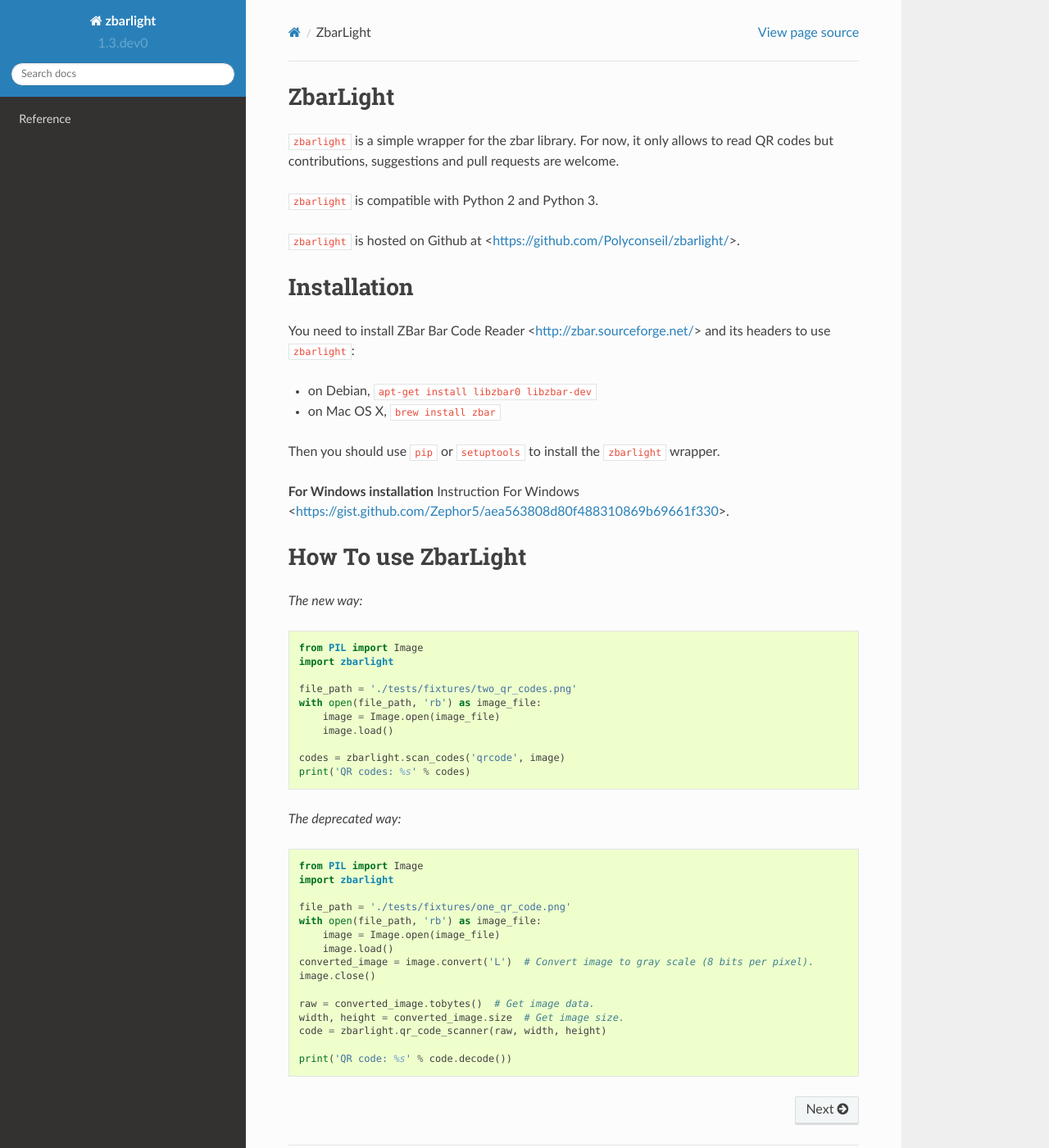
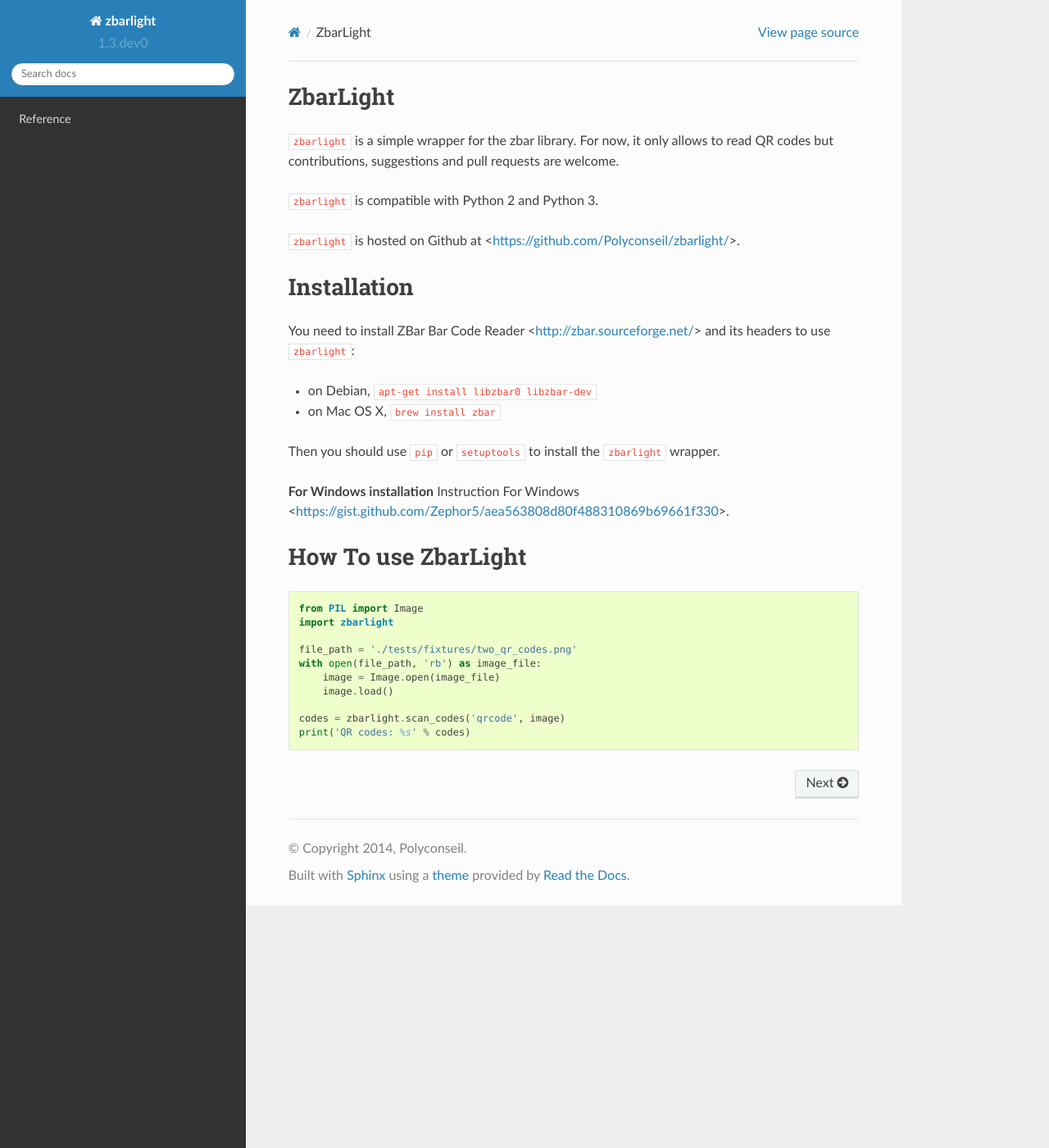
Before and after one commit to Polyconseil/zbarlight, a Sphinx documentation site: the page built from docs/index.rst, in a window 1280 px wide and 1400 px high. Shown: the whole window at 82% size. Built offline with Sphinx 7.4.7 and the Read the Docs theme 2.0.0, drawn with Linux system fonts in a browser that asks for light colours.

Commit message:
Drop depreacted qr_code_scanner() function
The qr_code_scanner() function is deprecated since september 2015, it's
  time to drop it.

```diff
--- a/ChangeLog.rst
+++ b/ChangeLog.rst
@@ -1,10 +1,10 @@
 ChangeLog
 =========
 
-1.3 (unreleased)
+2.0 (unreleased)
 ----------------
 
-- Nothing changed yet.
+- Drop deprecated qr_code_scanner() method.
 
 
 1.2 (2017-03-09)
--- a/README.rst
+++ b/README.rst
@@ -23,8 +23,6 @@
 How To use ZbarLight
 ====================
 
-*The new way:*
-
 .. code-block:: python
 
     from PIL import Image
@@ -37,24 +35,3 @@
 
     codes = zbarlight.scan_codes('qrcode', image)
     print('QR codes: %s' % codes)
-
-
-*The deprecated way:*
-
-.. code-block:: python
-
-    from PIL import Image
-    import zbarlight
-
-    file_path = './tests/fixtures/one_qr_code.png'
-    with open(file_path, 'rb') as image_file:
-        image = Image.open(image_file)
-        image.load()
-    converted_image = image.convert('L')  # Convert image to gray scale (8 bits per pixel).
-    image.close()
-
-    raw = converted_image.tobytes()  # Get image data.
-    width, height = converted_image.size  # Get image size.
-    code = zbarlight.qr_code_scanner(raw, width, height)
-
-    print('QR code: %s' % code.decode())
--- a/docs/reference.rst
+++ b/docs/reference.rst
@@ -2,4 +2,4 @@
 =========
 
 .. automodule:: zbarlight
-    :members: scan_codes, qr_code_scanner
+    :members: scan_codes
```
Also changed, not shown: src/zbarlight/__init__.py (+1 -24 lines), 1 other file.
